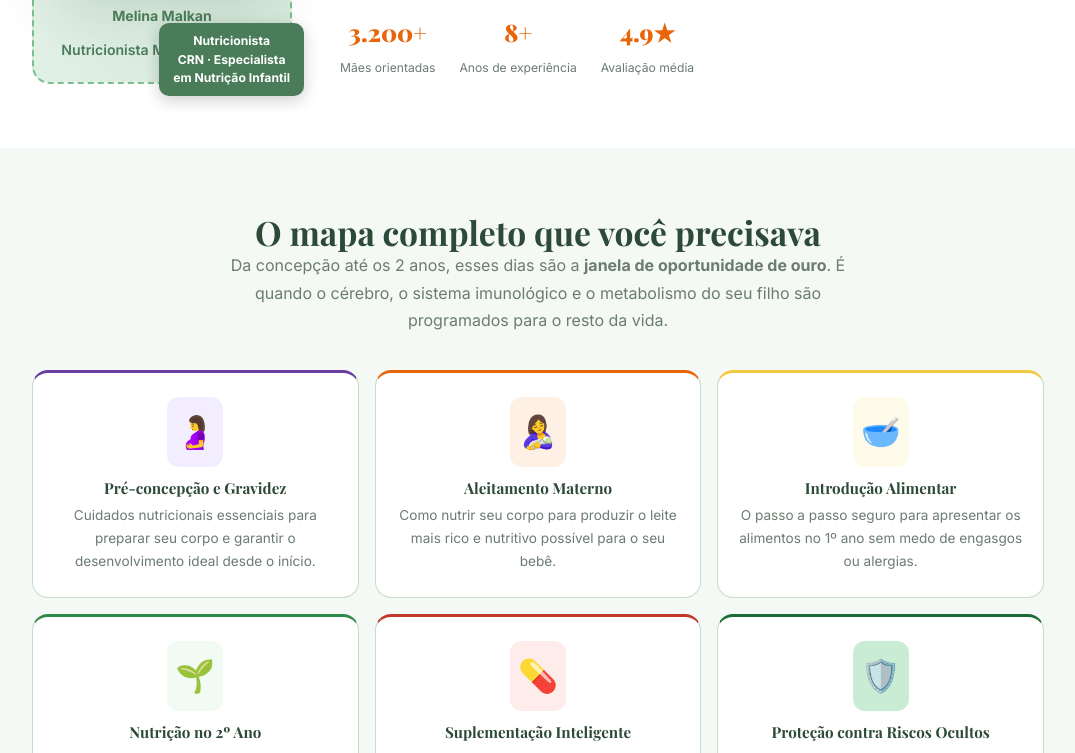
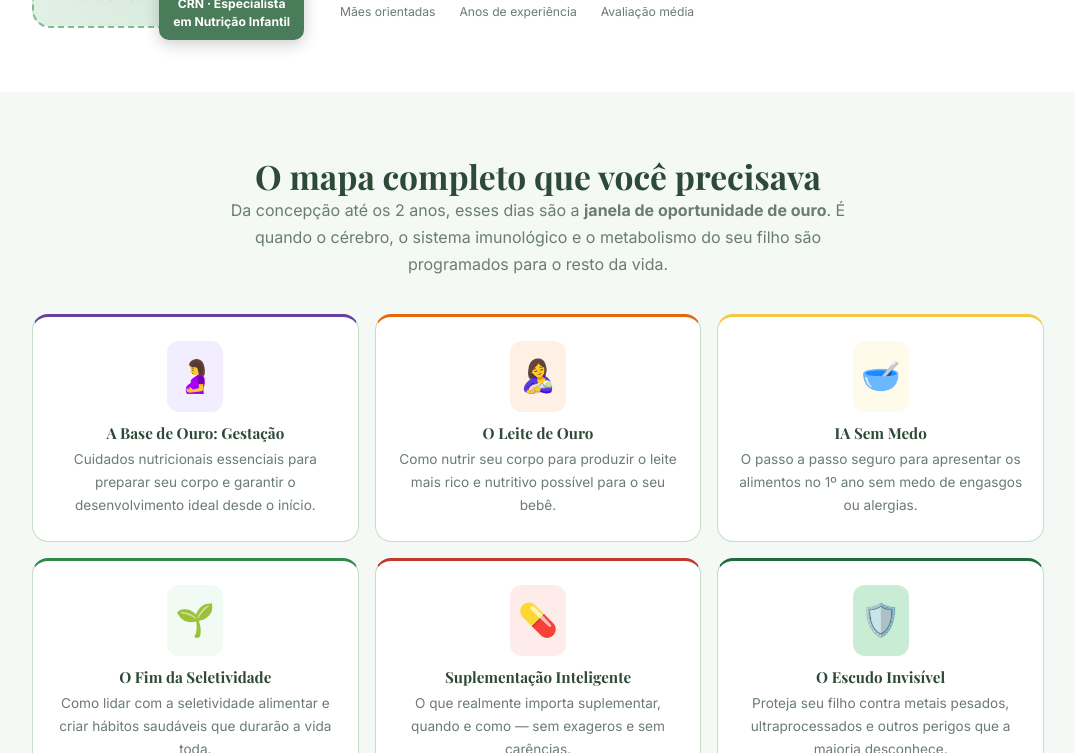
Before and after one commit to vkendrick/lp-jornada-1000, a website: page index.html in a window 1280 px wide. Shown: the part 2047-2800 px from the top of the page, without its empty margins (102-1177 px from the left). Drawn offline with nearby package versions, Linux system fonts and the light colour scheme.

Commit message:
Update canonical and Open Graph URLs in index.html

```diff
--- a/index.html
+++ b/index.html
@@ -6,12 +6,12 @@
   <title>Os Primeiros 1000 Dias | Guia Completo de Nutrição para o Seu Bebê</title>
   <meta name="description" content="Guia digital completo de nutrição da gestação aos 2 anos. Passo a passo baseado em ciência para mães que querem dar ao filho o melhor começo. Acesso imediato." />
   <meta name="robots" content="index, follow" />
-  <link rel="canonical" href="https://1000.jornadamaternal.com/" />
+  <link rel="canonical" href="https://jornadamaternal.com/" />
   <meta property="og:type" content="website" />
-  <meta property="og:url" content="https://1000.jornadamaternal.com/" />
+  <meta property="og:url" content="https://jornadamaternal.com/" />
   <meta property="og:title" content="Os Primeiros 1000 Dias | Guia Completo de Nutrição para o Seu Bebê" />
   <meta property="og:description" content="O mapa completo da nutrição do seu bebê: da gestação aos 2 anos. Ciência, praticidade e segurança para mães reais." />
-  <meta property="og:image" content="https://1000.jornadamaternal.com/images/og-image.jpg" />
+  <meta property="og:image" content="https://jornadamaternal.com/images/og-image.jpg" />
   <script type="application/ld+json">{"@context":"https://schema.org","@type":"Product","name":"Guia Os Primeiros 1000 Dias","offers":{"@type":"Offer","priceCurrency":"BRL","price":"47.90","availability":"https://schema.org/InStock"}}</script>
 
   <!-- [PERF] Preload da imagem hero (LCP) — carrega antes de tudo -->
@@ -429,8 +429,8 @@
         <div class="product-anchor">
           📘 Guia Digital &nbsp;·&nbsp; <span>Acesso imediato após a compra</span>
         </div>
-        <h1>Os primeiros 1000 dias definem o <em>futuro do seu filho</em> — você está preparada?</h1>
-        <p class="hero-sub">Da gestação aos 2 anos de vida — o guia completo, baseado em ciência, para mães que querem dar ao filho o melhor começo possível. Sem achismos, sem contradições.</p>
+        <h1>Seu filho <em style="color:var(--orange);">comendo de tudo</em>, sem birras e sem estresse na mesa.</h1>
+        <p class="hero-sub">Descubra como formar o paladar do seu bebê e evitar a seletividade alimentar da gestação aos 2 anos com um método prático e baseado em ciência.</p>
         <div class="hero-scroll-nudge">
           <a href="#pain" onclick="trackClick('hero_scroll_nudge')">
             Descubra o que está em jogo
@@ -537,12 +537,12 @@
       <p class="solution-intro">Da concepção até os 2 anos, esses dias são a <strong>janela de oportunidade de ouro</strong>. É quando o cérebro, o sistema imunológico e o metabolismo do seu filho são programados para o resto da vida.</p>
     </div>
     <div class="solution-grid fade-up">
-      <div class="solution-card" style="border-top:3px solid #6B3FA0"><div class="solution-card-icon" style="background:#F3EEFF;border-radius:12px;padding:8px;display:inline-block">🤰</div><h3>Pré-concepção e Gravidez</h3><p>Cuidados nutricionais essenciais para preparar seu corpo e garantir o desenvolvimento ideal desde o início.</p></div>
-      <div class="solution-card" style="border-top:3px solid #E8650A"><div class="solution-card-icon" style="background:#FFF0E6;border-radius:12px;padding:8px;display:inline-block">🤱</div><h3>Aleitamento Materno</h3><p>Como nutrir seu corpo para produzir o leite mais rico e nutritivo possível para o seu bebê.</p></div>
-      <div class="solution-card" style="border-top:3px solid #F5C842"><div class="solution-card-icon" style="background:#FFFBEA;border-radius:12px;padding:8px;display:inline-block">🥣</div><h3>Introdução Alimentar</h3><p>O passo a passo seguro para apresentar os alimentos no 1º ano sem medo de engasgos ou alergias.</p></div>
-      <div class="solution-card" style="border-top:3px solid #2E8B4A"><div class="solution-card-icon" style="background:#F2FAF4;border-radius:12px;padding:8px;display:inline-block">🌱</div><h3>Nutrição no 2º Ano</h3><p>Como lidar com a seletividade alimentar e criar hábitos saudáveis que durarão a vida toda.</p></div>
+      <div class="solution-card" style="border-top:3px solid #6B3FA0"><div class="solution-card-icon" style="background:#F3EEFF;border-radius:12px;padding:8px;display:inline-block">🤰</div><h3>A Base de Ouro: Gestação</h3><p>Cuidados nutricionais essenciais para preparar seu corpo e garantir o desenvolvimento ideal desde o início.</p></div>
+      <div class="solution-card" style="border-top:3px solid #E8650A"><div class="solution-card-icon" style="background:#FFF0E6;border-radius:12px;padding:8px;display:inline-block">🤱</div><h3>O Leite de Ouro</h3><p>Como nutrir seu corpo para produzir o leite mais rico e nutritivo possível para o seu bebê.</p></div>
+      <div class="solution-card" style="border-top:3px solid #F5C842"><div class="solution-card-icon" style="background:#FFFBEA;border-radius:12px;padding:8px;display:inline-block">🥣</div><h3>IA Sem Medo</h3><p>O passo a passo seguro para apresentar os alimentos no 1º ano sem medo de engasgos ou alergias.</p></div>
+      <div class="solution-card" style="border-top:3px solid #2E8B4A"><div class="solution-card-icon" style="background:#F2FAF4;border-radius:12px;padding:8px;display:inline-block">🌱</div><h3>O Fim da Seletividade</h3><p>Como lidar com a seletividade alimentar e criar hábitos saudáveis que durarão a vida toda.</p></div>
       <div class="solution-card" style="border-top:3px solid #C0392B"><div class="solution-card-icon" style="background:#FDECEA;border-radius:12px;padding:8px;display:inline-block">💊</div><h3>Suplementação Inteligente</h3><p>O que realmente importa suplementar, quando e como — sem exageros e sem carências.</p></div>
-      <div class="solution-card" style="border-top:3px solid #1E6B3A"><div class="solution-card-icon" style="background:#C8EDD4;border-radius:12px;padding:8px;display:inline-block">🛡️</div><h3>Proteção contra Riscos Ocultos</h3><p>Metais pesados, ultraprocessados e outros perigos que a maioria das mães desconhece.</p></div>
+      <div class="solution-card" style="border-top:3px solid #1E6B3A"><div class="solution-card-icon" style="background:#C8EDD4;border-radius:12px;padding:8px;display:inline-block">🛡️</div><h3>O Escudo Invisível</h3><p>Proteja seu filho contra metais pesados, ultraprocessados e outros perigos que a maioria desconhece.</p></div>
     </div>
   </div>
 </section>
```
